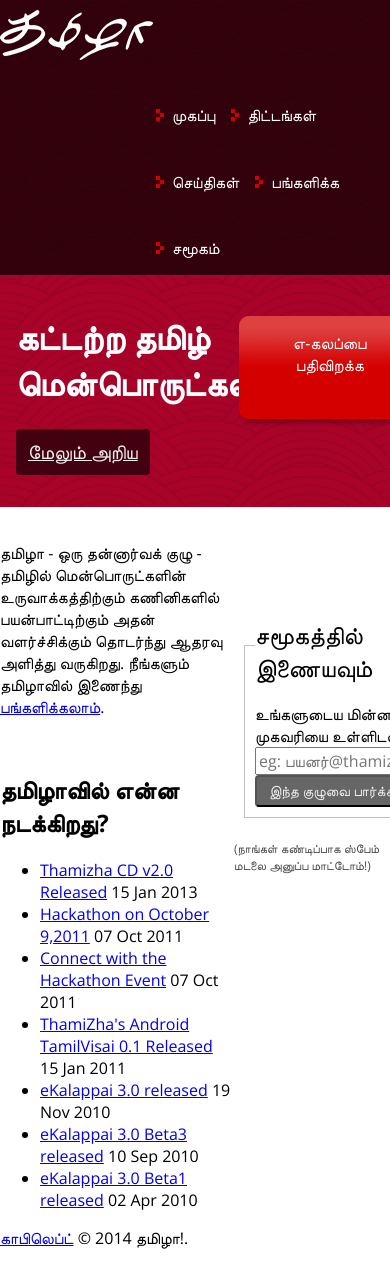
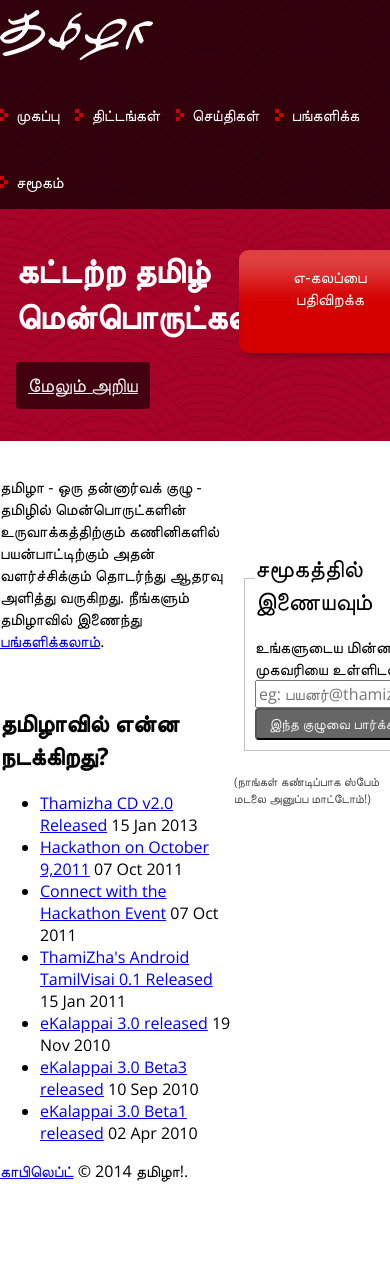
Before and after one commit to thamizha/thamizha.github.io, a Jekyll site: the page built from index.html, in a window 390 px wide. Built offline with Jekyll 4.4.1, drawn with Linux system fonts in a browser that asks for light colours; after the commit the page ends 1198 px from its top, so only the background shows below that.

Commit message:
Update main.css

```diff
--- a/assets/styles/main.css
+++ b/assets/styles/main.css
@@ -92,6 +92,12 @@
 .nav {
   width: 60%;
   float: right;
+}
+
+@media only screen and (max-width : 640px) {
+  .nav {
+    width: 100%;
+  }
 }
 
 .logo {
```
